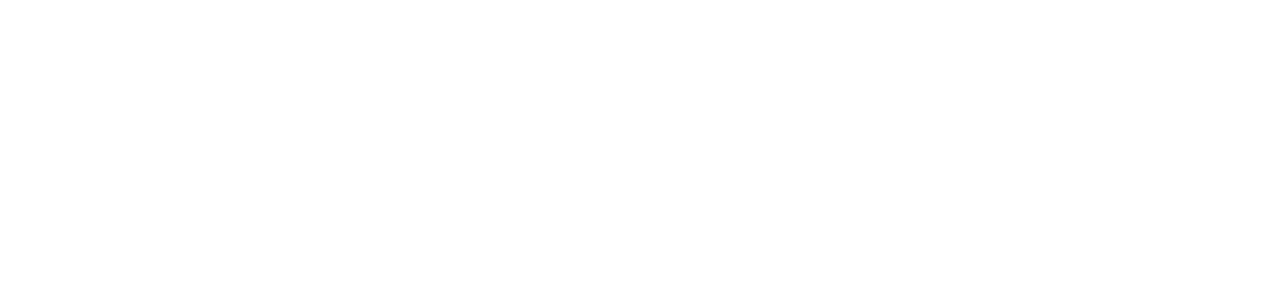
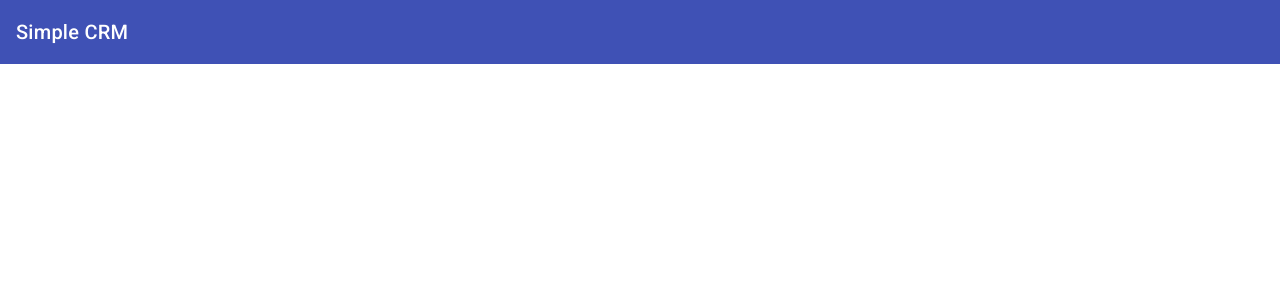
Before and after one commit to be-v-fr/simple-crm, an Angular app: page / in a window 1280 px wide. Shown: the top 300 px of the page. Built offline with nearby package versions, Linux system fonts and the light colour scheme.

Commit message:
added toolbar

```diff
--- a/src/app/app.component.html
+++ b/src/app/app.component.html
@@ -1 +1,6 @@
+<mat-toolbar color="primary">
+  <mat-toolbar-row>
+    <span>Simple CRM</span>
+  </mat-toolbar-row>
+
 <router-outlet />
--- a/src/app/app.component.ts
+++ b/src/app/app.component.ts
@@ -1,10 +1,12 @@
 import { Component } from '@angular/core';
 import { RouterOutlet } from '@angular/router';
+
+import {MatToolbarModule} from '@angular/material/toolbar';
 
 @Component({
   selector: 'app-root',
   standalone: true,
-  imports: [RouterOutlet],
+  imports: [RouterOutlet, MatToolbarModule],
   templateUrl: './app.component.html',
   styleUrl: './app.component.scss'
 })
```
